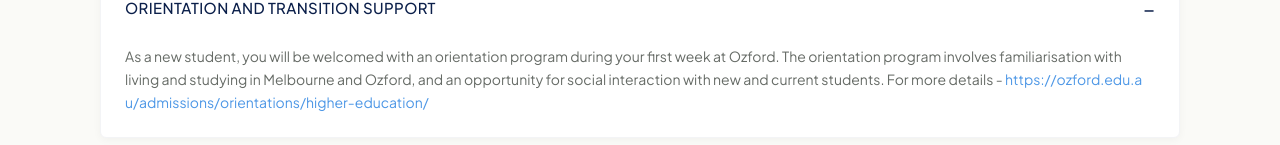
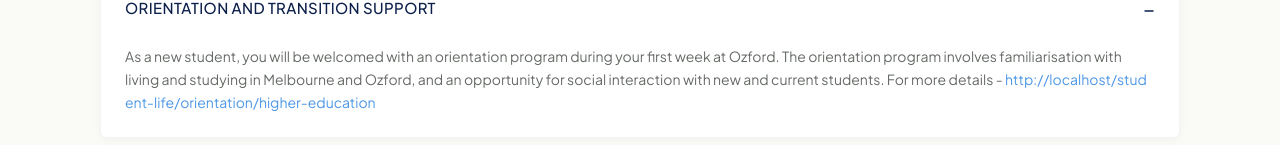
Before and after one commit to Abhij9920/ohie_web, a Next.js app: page /student-life/student-services-support in a window 1280 px wide. Shown: the part 655-800 px from the top of the page. Built offline with nearby package versions, Linux system fonts and the light colour scheme.

Commit message:
feat: add student services and support pages with dynamic link and content components

```diff
--- a/app/student-life/student-services-support/page.tsx
+++ b/app/student-life/student-services-support/page.tsx
@@ -3,13 +3,14 @@
 import Accordion, { AccordionItem } from '@/components/Accordion';
 import NeedHelpCTA from '@/components/NeedHelpCTA';
 import Accreditations from '@/components/Accreditations';
+import DynamicHostLink from '@/components/DynamicHostLink';
 
 const supportItems: AccordionItem[] = [
   {
     title: 'ORIENTATION AND TRANSITION SUPPORT',
     content: (
       <>
-        As a new student, you will be welcomed with an orientation program during your first week at Ozford. The orientation program involves familiarisation with living and studying in Melbourne and Ozford, and an opportunity for social interaction with new and current students. For more details - <a href="https://ozford.edu.au/admissions/orientations/higher-education/" className="text-[#4D97E6] hover:underline break-all" target="_blank" rel="noopener noreferrer">https://ozford.edu.au/admissions/orientations/higher-education/</a>
+        As a new student, you will be welcomed with an orientation program during your first week at Ozford. The orientation program involves familiarisation with living and studying in Melbourne and Ozford, and an opportunity for social interaction with new and current students. For more details - <DynamicHostLink pathname="/student-life/orientation/higher-education" />
       </>
     )
   },
--- /dev/null
+++ b/components/DynamicHostLink.tsx
@@ -0,0 +1,24 @@
+"use client";
+
+import { useEffect, useState } from 'react';
+
+export default function DynamicHostLink({ pathname }: { pathname: string }) {
+  const [host, setHost] = useState('');
+
+  useEffect(() => {
+    setHost(window.location.origin);
+  }, []);
+
+  const fullUrl = host ? `${host}${pathname}` : pathname;
+
+  return (
+    <a
+      href={pathname}
+      className="text-[#4D97E6] hover:underline break-all"
+      target="_blank"
+      rel="noopener noreferrer"
+    >
+      {fullUrl}
+    </a>
+  );
+}
--- a/components/HowToApplyContent.tsx
+++ b/components/HowToApplyContent.tsx
@@ -2,6 +2,7 @@
 import PageHeader from './PageHeader';
 import Accordion from './Accordion';
 import Link from 'next/link';
+import DynamicHostLink from './DynamicHostLink';
 
 export default function HowToApplyContent() {
   const steps = [
@@ -9,7 +10,7 @@
       title: "YOUR APPLICATION",
       content: (
         <ul className="list-disc pl-5 space-y-2 text-[#4A524A]">
-          <li>Read through the OIHE Course Guide <a href="/documents/207/OIHE-Brochure-A3-20250429.pdf" className="text-[#4D97E6] hover:underline" target="_blank" rel="noopener noreferrer">(Download Pdf)</a> and course information at <a href="https://www.ozford.edu.au/higher-education" className="text-[#4D97E6] hover:underline" target="_blank" rel="noopener noreferrer">www.ozford.edu.au/higher-education</a></li>
+          <li>Read through the OIHE Course Guide <a href="/documents/207/OIHE-Brochure-A3-20250429.pdf" className="text-[#4D97E6] hover:underline" target="_blank" rel="noopener noreferrer">(Download Pdf)</a> and course information at <DynamicHostLink pathname="/#explore-courses" /></li>
           <li>Choose your course – Diploma of Business, Bachelor of Business, Bachelor of Business (Accounting).</li>
           <li>Apply online <Link href="/student-life/how-to-apply" className="text-[#4D97E6] hover:underline">(click here)</Link></li>
           <li>Attach certified copies of supportive documents required in English</li>
--- a/components/WhatWeOffer.tsx
+++ b/components/WhatWeOffer.tsx
@@ -15,9 +15,9 @@
       { text: "Seek advice on finding work", type: "bullet" },
       { text: "Get help creating a CV & cover letter", type: "bullet" },
       { text: "Practice interview techniques", type: "bullet" },
-      { text: "OZFOLIO", type: "bullet-bold" },
-      { text: "Volunteer Placements", type: "bullet-bold" },
-      { text: "Employability Workshop", type: "bullet-bold" }
+      { text: "OZFOLIO", type: "bold-no-bullet" },
+      { text: "Volunteer Placements", type: "bold-no-bullet" },
+      { text: "Employability Workshop", type: "bold-no-bullet" }
     ]
   },
   {
@@ -141,10 +141,8 @@
 
                         return (
                           <li key={idx} className="flex items-start gap-4">
-                            {isBullet ? (
+                            {isBullet && (
                               <span className="w-1.5 h-1.5 rounded-full bg-[#4D97E6] mt-[7px] flex-shrink-0"></span>
-                            ) : (
-                              <span className="w-1.5 flex-shrink-0"></span>
                             )}
                             <span
                               className={`leading-relaxed ${
```
